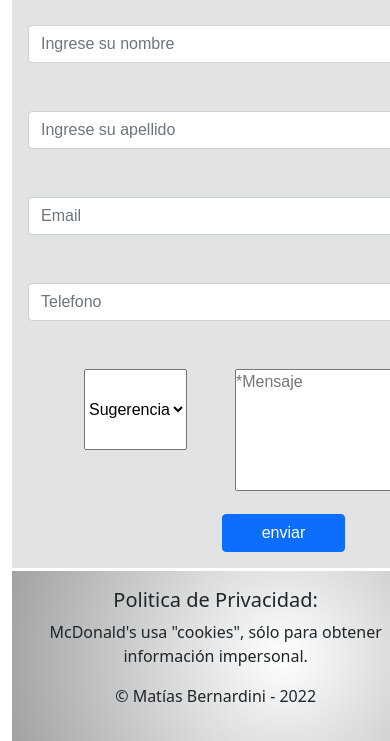
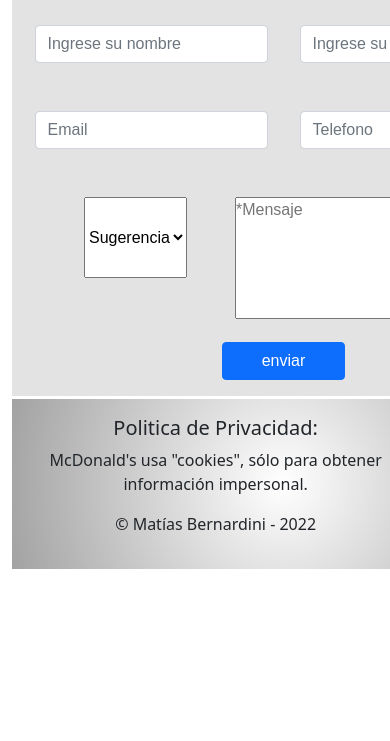
Before and after one commit to MatiasBernardini/proyecto-mcdonald, a plain HTML site: page Paginas/Contacto.html in a window 390 px wide. Shown: the part 139-880 px from the top of the page. After the commit the page ends 844 px from the top, so only its background shows below. Drawn offline with nearby package versions, Linux system fonts and the light colour scheme.

Commit message:
cambio en pagina contacto

```diff
--- a/Paginas/Contacto.html
+++ b/Paginas/Contacto.html
@@ -53,7 +53,7 @@
         <section class="row justify-content-center">
             <form action="archivo.php" method="get" class="col-md-6" >
 
-                <div class="flex-row justify-content-center" >
+                <div class="row flex-row justify-content-center" >
                     <input type="text" class="form-control mx-3 mb-5" placeholder="Ingrese su nombre" name="Nombre" required >
                     <input type="text" class="form-control mx-3 mb-5" placeholder="Ingrese su apellido" name="apellido" >
                     <input type="email" class="form-control mx-3 mb-5" placeholder="Email" name="email" id="email" required >
--- a/scss/_media.scss
+++ b/scss/_media.scss
@@ -28,4 +28,8 @@
         background: radial-gradient(circle, rgba(255,255,255,1) 0%, rgba(162,162,162,1) 100%);
 	    background-repeat: no-repeat;
     }
+
+    .form-control{
+        width: auto;
+    }
 }
```
Also changed, not shown: css/style.css, 1 other file.
